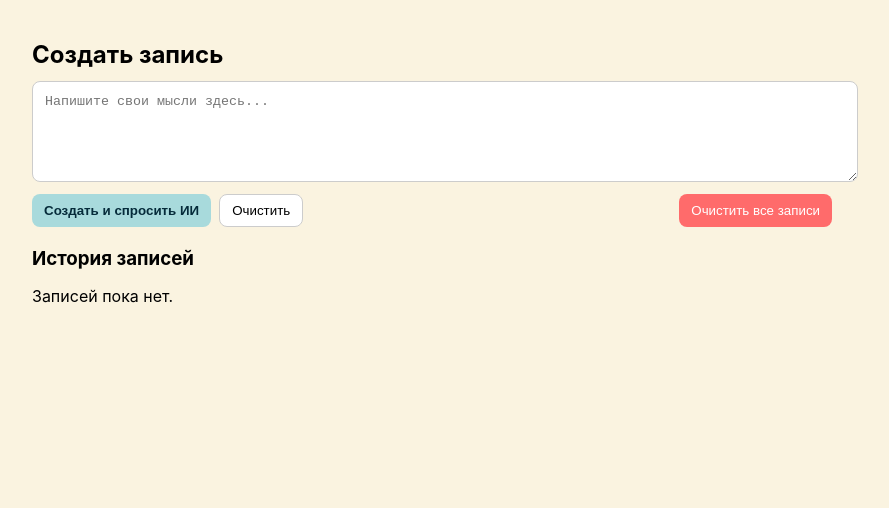
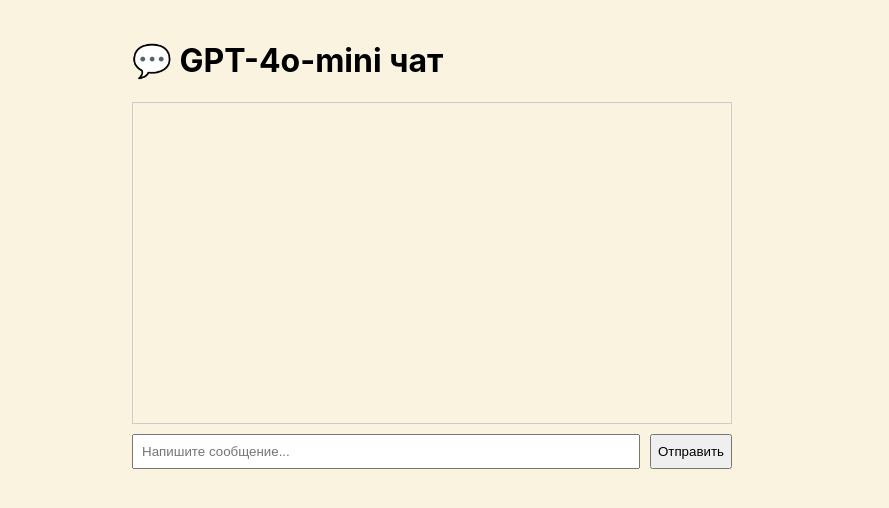
Before and after one commit to hakatun02/lifeflow, a Next.js app: page /create in a window 1280 px wide. Shown: the top 508 px of the page, without its empty margins (208-1097 px from the left). Built offline with nearby package versions, Linux system fonts and the light colour scheme.

Commit message:
Добавлен фронтенд для чата GPT-4o-mini

```diff
--- a/src/app/api/chat/route.ts
+++ b/src/app/api/chat/route.ts
@@ -1,64 +1,44 @@
 // src/app/api/chat/route.ts
+import OpenAI from "openai";
 import { NextResponse } from "next/server";
-
-type OpenAIError = {
-  error?: { message?: string; type?: string; code?: string };
-};
 
 export async function POST(req: Request) {
   try {
-    const body = await req.json();
-    const message = body?.message;
+    const { messages } = await req.json();
 
-    if (!message || typeof message !== "string") {
-      return NextResponse.json({ error: "Поле 'message' обязательно и должно быть строкой" }, { status: 400 });
+    if (!process.env.OPENAI_API_KEY) {
+      return NextResponse.json(
+        { error: "❌ OPENAI_API_KEY не установлен на сервере" },
+        { status: 500 }
+      );
     }
 
-    const apiKey = process.env.OPENAI_API_KEY;
-    if (!apiKey) {
-      console.error("OPENAI_API_KEY is missing on server");
-      return NextResponse.json({ error: "OPENAI_API_KEY не настроен на сервере" }, { status: 500 });
+    if (!messages || !Array.isArray(messages)) {
+      return NextResponse.json(
+        { error: "❌ Неверный формат запроса. Ожидается { messages: [...] }" },
+        { status: 400 }
+      );
     }
 
-    // Запрос прямо к REST API OpenAI (модель gpt-4o-mini)
-    const resp = await fetch("https://api.openai.com/v1/chat/completions", {
-      method: "POST",
-      headers: {
-        "Content-Type": "application/json",
-        Authorization: `Bearer ${apiKey}`,
-      },
-      body: JSON.stringify({
-        model: "gpt-4o-mini",
-        messages: [
-          { role: "system", content: "You are a helpful assistant." },
-          { role: "user", content: message },
-        ],
-        temperature: 0.7,
-        max_tokens: 1000,
-      }),
+    const client = new OpenAI({
+      apiKey: process.env.OPENAI_API_KEY,
     });
 
-    const data = (await resp.json()) as any;
+    const response = await client.chat.completions.create({
+      model: "gpt-4o-mini", // наша новая модель
+      messages,
+      temperature: 0.7,
+      max_tokens: 500,
+    });
 
-    if (!resp.ok) {
-      // Логируем ошибку с кодом и телом, чтобы видеть в Vercel logs
-      console.error("OpenAI responded with error:", resp.status, data);
-      const errMsg = (data as OpenAIError).error?.message ?? JSON.stringify(data);
-      return NextResponse.json({ error: `OpenAI error: ${errMsg}` }, { status: resp.status });
-    }
-
-    // Берём ответ
-    const reply = data?.choices?.[0]?.message?.content ?? null;
-
-    if (!reply) {
-      console.error("OpenAI returned no reply:", data);
-      return NextResponse.json({ error: "OpenAI вернул пустой ответ" }, { status: 500 });
-    }
-
-    return NextResponse.json({ reply });
-  } catch (err: any) {
-    console.error("Ошибка в /api/chat:", err);
-    const message = err?.message ?? String(err);
-    return NextResponse.json({ error: `Server error: ${message}` }, { status: 500 });
+    return NextResponse.json({
+      reply: response.choices[0]?.message?.content || "",
+    });
+  } catch (error: any) {
+    console.error("Ошибка запроса к OpenAI:", error);
+    return NextResponse.json(
+      { error: `Ошибка запроса к OpenAI: ${error.message}` },
+      { status: 500 }
+    );
   }
 }
--- a/src/app/create/page.tsx
+++ b/src/app/create/page.tsx
@@ -1,158 +1,78 @@
-// src/app/create/page.tsx
 "use client";
 
-import React, { useEffect, useRef, useState } from "react";
+import { useState } from "react";
 
-type Entry = {
-  id: string;
-  userText: string;
-  aiReply: string;
-  createdAt: string;
-};
+export default function Home() {
+  const [input, setInput] = useState("");
+  const [messages, setMessages] = useState<{ role: string; content: string }[]>([]);
+  const [loading, setLoading] = useState(false);
 
-export default function CreatePage() {
-  const [text, setText] = useState("");
-  const [loading, setLoading] = useState(false);
-  const [entries, setEntries] = useState<Entry[]>([]);
-  const endRef = useRef<HTMLDivElement | null>(null);
+  const sendMessage = async () => {
+    if (!input.trim()) return;
 
-  useEffect(() => {
-    const saved = localStorage.getItem("lifeflow_entries");
-    if (saved) setEntries(JSON.parse(saved));
-  }, []);
-
-  useEffect(() => {
-    localStorage.setItem("lifeflow_entries", JSON.stringify(entries));
-    endRef.current?.scrollIntoView({ behavior: "smooth" });
-  }, [entries]);
-
-  async function handleSubmit(e?: React.FormEvent) {
-    if (e) e.preventDefault();
-    if (!text.trim()) return;
-
+    // Добавляем сообщение пользователя в историю
+    const newMessages = [...messages, { role: "user", content: input }];
+    setMessages(newMessages);
+    setInput("");
     setLoading(true);
-    const userMessage = text.trim();
 
     try {
       const res = await fetch("/api/chat", {
         method: "POST",
         headers: { "Content-Type": "application/json" },
-        body: JSON.stringify({ message: userMessage }),
+        body: JSON.stringify({ messages: newMessages }),
       });
 
       const data = await res.json();
 
-      // Лог в консоль для диагностики
-      console.log("Ответ API:", data);
+      if (res.ok) {
+        setMessages((prev) => [...prev, { role: "assistant", content: data.reply }]);
+      } else {
+        setMessages((prev) => [
+          ...prev,
+          { role: "assistant", content: `❌ Ошибка: ${data.error}` },
+        ]);
+      }
+    } catch (err: any) {
+      setMessages((prev) => [
+        ...prev,
+        { role: "assistant", content: `❌ Ошибка запроса: ${err.message}` },
+      ]);
+    }
 
-      const aiReply = data.reply ?? data.error ?? "Нет ответа";
-
-      const newEntry: Entry = {
-        id: Date.now().toString(),
-        userText: userMessage,
-        aiReply,
-        createdAt: new Date().toISOString(),
+    setLoading(false);
   };
 
-      setEntries((p) => [newEntry, ...p]);
-      setText("");
-    } catch (err) {
-      console.error("Ошибка отправки:", err);
-      const newEntry: Entry = {
-        id: Date.now().toString(),
-        userText: userMessage,
-        aiReply: "Ошибка подключения к серверу",
-        createdAt: new Date().toISOString(),
-      };
-      setEntries((p) => [newEntry, ...p]);
-    } finally {
-      setLoading(false);
-    }
-  }
-
-  function clearAll() {
-    setEntries([]);
-    localStorage.removeItem("lifeflow_entries");
-  }
-
   return (
-    <main style={{ padding: 20, maxWidth: 800, margin: "0 auto" }}>
-      <h2 style={{ marginBottom: 12 }}>Создать запись</h2>
-
-      <form onSubmit={handleSubmit} style={{ marginBottom: 12 }}>
-        <textarea
-          value={text}
-          onChange={(e) => setText(e.target.value)}
-          placeholder="Напишите свои мысли здесь..."
-          rows={5}
-          style={{ width: "100%", padding: 12, borderRadius: 8, border: "1px solid #ccc", resize: "vertical" }}
-        />
-        <div style={{ marginTop: 8, display: "flex", gap: 8 }}>
-          <button
-            type="submit"
-            disabled={loading}
+    <div style={{ maxWidth: 600, margin: "0 auto", padding: 20 }}>
+      <h1>💬 GPT-4o-mini чат</h1>
+      <div
         style={{
-              background: "#A8DADC",
-              color: "#052B3A",
-              padding: "8px 12px",
-              borderRadius: 8,
-              border: "none",
-              fontWeight: 600,
+          border: "1px solid #ccc",
+          padding: 10,
+          minHeight: 300,
+          marginBottom: 10,
+          overflowY: "auto",
         }}
       >
-            {loading ? "Отправка..." : "Создать и спросить ИИ"}
-          </button>
-
-          <button
-            type="button"
-            onClick={() => setText("")}
-            style={{
-              background: "#fff",
-              border: "1px solid #ccc",
-              padding: "8px 12px",
-              borderRadius: 8,
-            }}
-          >
-            Очистить
-          </button>
-
-          <button
-            type="button"
-            onClick={clearAll}
-            style={{
-              marginLeft: "auto",
-              background: "#ff6b6b",
-              color: "#fff",
-              padding: "8px 12px",
-              borderRadius: 8,
-              border: "none",
-            }}
-          >
-            Очистить все записи
+        {messages.map((msg, idx) => (
+          <p key={idx} style={{ color: msg.role === "user" ? "blue" : "green" }}>
+            <b>{msg.role === "user" ? "Вы" : "ИИ"}:</b> {msg.content}
+          </p>
+        ))}
+        {loading && <p>⌛ ИИ думает...</p>}
+      </div>
+      <div style={{ display: "flex", gap: 10 }}>
+        <input
+          style={{ flex: 1, padding: 8 }}
+          value={input}
+          onChange={(e) => setInput(e.target.value)}
+          placeholder="Напишите сообщение..."
+        />
+        <button onClick={sendMessage} disabled={loading}>
+          Отправить
         </button>
       </div>
-      </form>
-
-      <section style={{ marginTop: 20 }}>
-        <h3 style={{ marginBottom: 8 }}>История записей</h3>
-        {entries.length === 0 && <p>Записей пока нет.</p>}
-        <div style={{ display: "flex", flexDirection: "column", gap: 12 }}>
-          {entries.map((en) => (
-            <article key={en.id} style={{ padding: 12, borderRadius: 8, background: "#fff", boxShadow: "0 1px 4px rgba(0,0,0,0.06)" }}>
-              <div style={{ fontSize: 12, color: "#666", marginBottom: 6 }}>{new Date(en.createdAt).toLocaleString()}</div>
-              <div style={{ marginBottom: 8 }}>
-                <strong>Вы:</strong>
-                <div style={{ marginTop: 6, whiteSpace: "pre-wrap" }}>{en.userText}</div>
     </div>
-              <div>
-                <strong>ИИ:</strong>
-                <div style={{ marginTop: 6, whiteSpace: "pre-wrap" }}>{en.aiReply}</div>
-              </div>
-            </article>
-          ))}
-          <div ref={endRef} />
-        </div>
-      </section>
-    </main>
   );
 }
```
Lines whose indentation alone changed are shown as unchanged.
